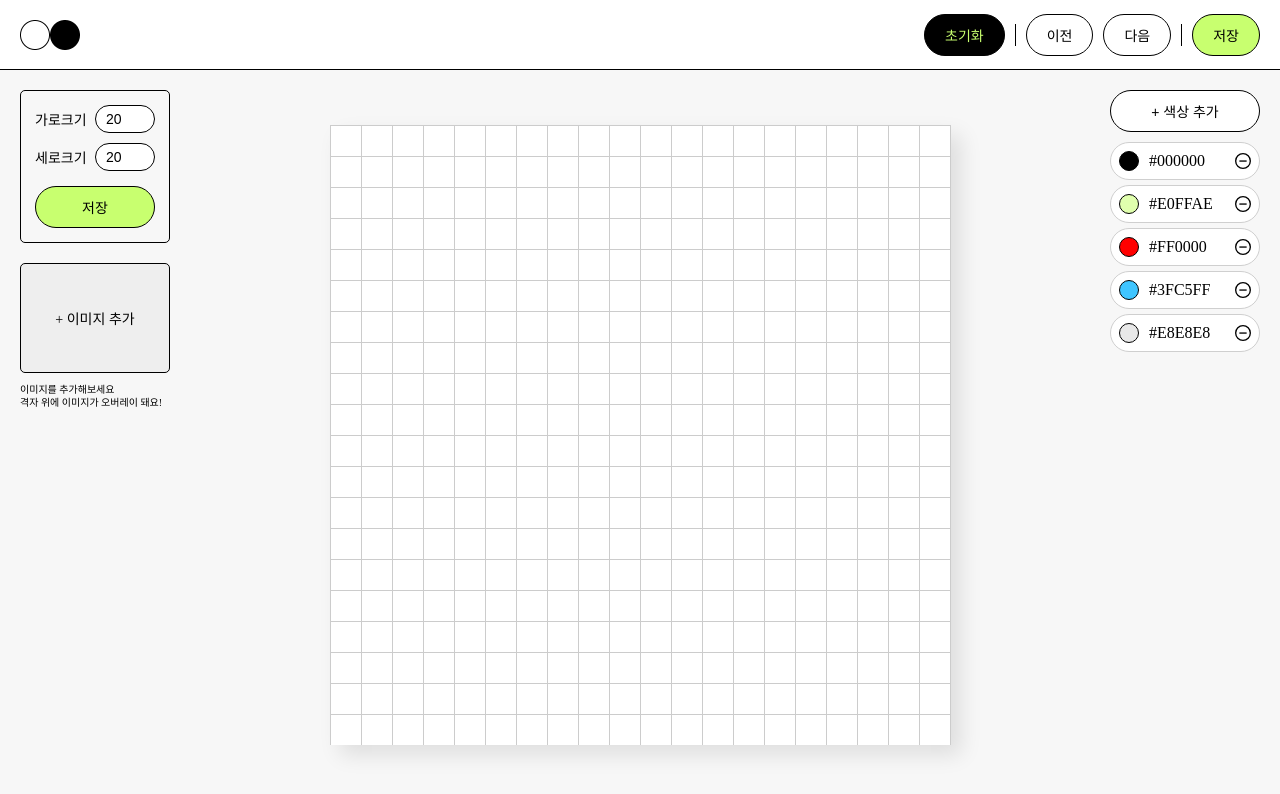
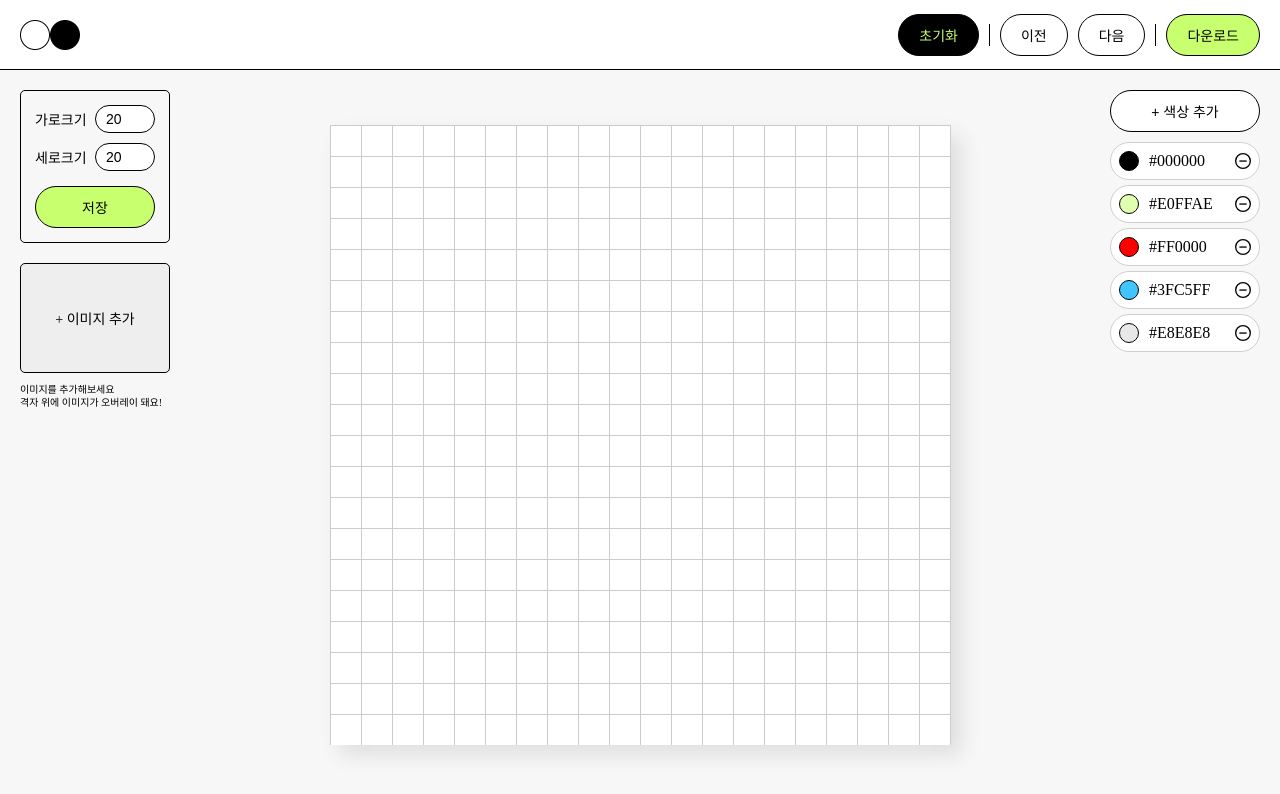
Before and after one commit to kanghyew0n/bead-buddies, a React (Vite) app: page / in a window 1280 px wide. Shown: the top 794 px of the page. Built offline with nearby package versions, Linux system fonts and the light colour scheme.

Commit message:
✨ Feat: 도안 png 이미지 다운로드 기능 추가

```diff
--- a/src/components/Header.tsx
+++ b/src/components/Header.tsx
@@ -1,9 +1,23 @@
 import styled from "@emotion/styled";
+import html2canvas from "html2canvas";
 import Button from "./common/Button";
 import Logo from "../assets/images/logo.png";
 import { commonFlexCenter } from "../assets/styles/common-style";
 
 const Header = () => {
+  const handleDownload = () => {
+    const $targetNode = document.getElementById("grid");
+
+    html2canvas($targetNode, { useCORS: true }).then((canvas) => {
+      const $downloadLink = document.getElementById(
+        "downloadLink"
+      ) as HTMLAnchorElement;
+      console.log("$downloadLink", $downloadLink);
+      $downloadLink.href = canvas.toDataURL();
+      $downloadLink.download = "비즈발도안.png";
+    });
+  };
+
   return (
     <HeaderWrapper>
       <img src={Logo} alt="logo" />
@@ -13,7 +27,9 @@ const Header = () => {
         <Button>이전</Button>
         <Button>다음</Button>
         <Divider />
-        <Button role="point">저장</Button>
+        <DownloadButton id="downloadLink" onClick={handleDownload}>
+          다운로드
+        </DownloadButton>
       </ButtonWrapper>
     </HeaderWrapper>
   );
@@ -47,4 +63,19 @@ const Divider = styled.div`
   background-color: #000;
 `;
 
+const DownloadButton = styled.a`
+  padding: 10px 20px;
+  border-radius: 50px;
+  border: 1px solid #000;
+  font-size: 14px;
+  color: #000;
+  background-color: #c8ff6f;
+  cursor: pointer;
+  transition: all 0.3s;
+  text-decoration: none;
+  &:hover {
+    background-color: #b4ff3b;
+  }
+`;
+
 export default Header;
```
